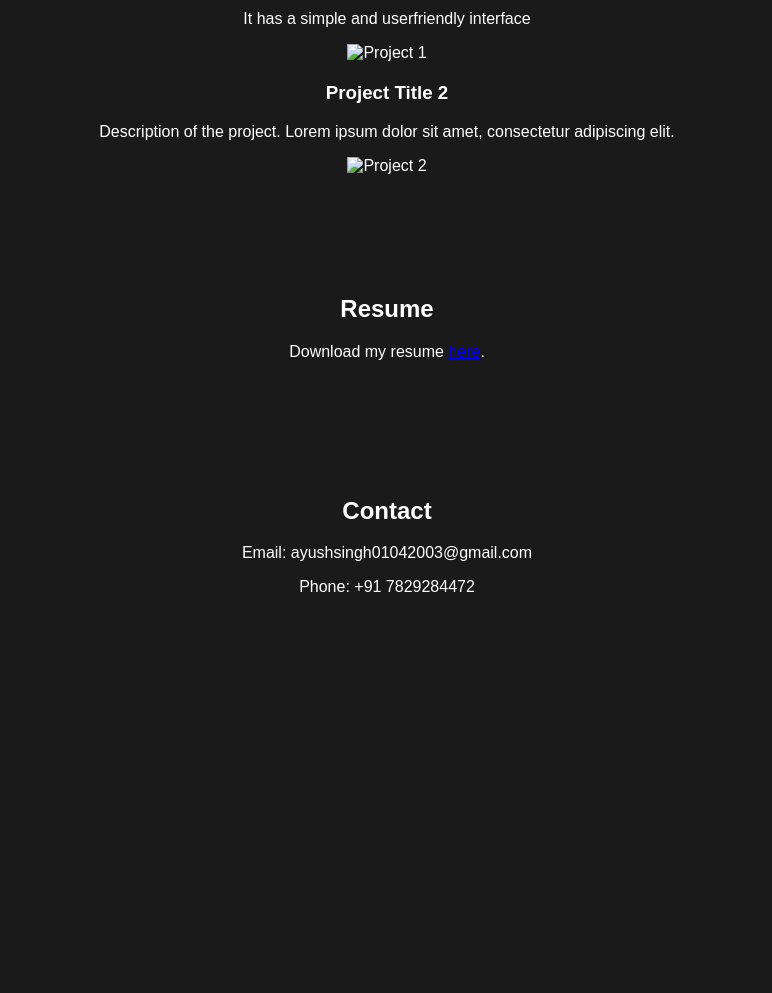
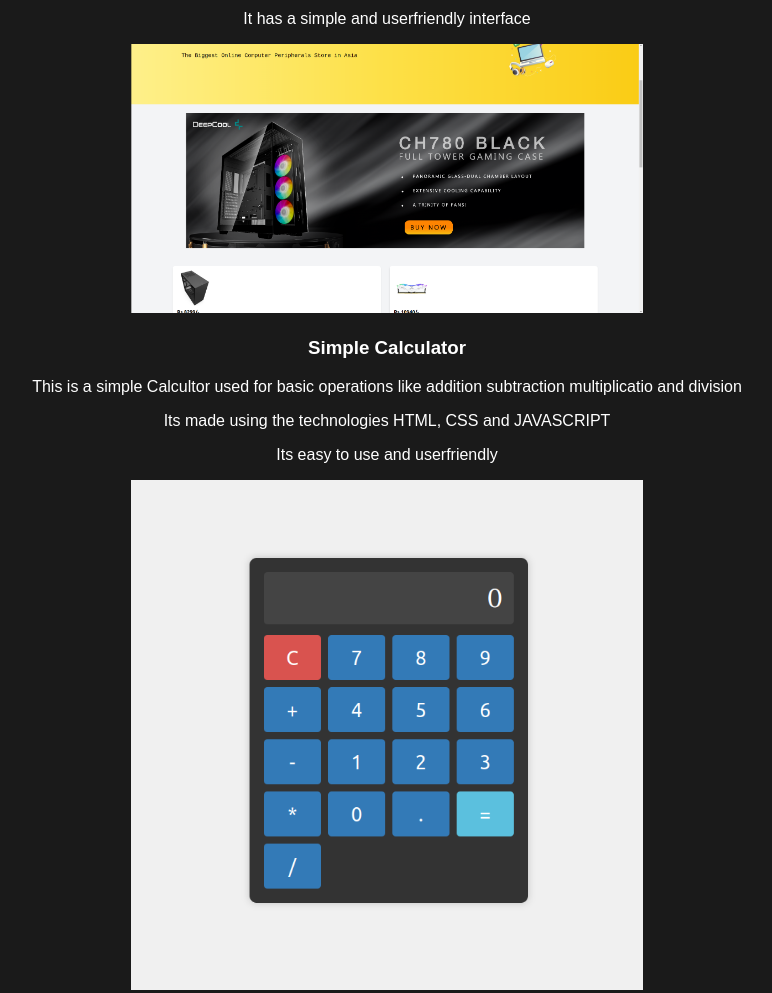
Before and after one commit to ayushsingh01042003/CODSOFT, a plain HTML site: page Portfolio/index.html in a window 1280 px wide. Shown: the part 1360-2353 px from the top of the page, without its empty margins (253-1025 px from the left). Before the commit the page ends 2022 px from the top, so only its background shows below. Drawn offline with Linux system fonts and the light colour scheme.

Commit message:
Portfolio Completed

```diff
--- a/Portfolio/index.html
+++ b/Portfolio/index.html
@@ -53,13 +53,15 @@
             <p>It Uses The technologies Html and Tailwind Css</p>
             <p>It has a simple and userfriendly interface</p>
 
-            <img src="project1.jpg" alt="Project 1">
+            <img id="landing-page" src="./assets/landing-page.png" alt="Project 1">
         </div>
         <!-- Project 2 -->
         <div class="project">
-            <h3>Project Title 2</h3>
-            <p>Description of the project. Lorem ipsum dolor sit amet, consectetur adipiscing elit.</p>
-            <img src="project2.jpg" alt="Project 2">
+            <h3>Simple Calculator</h3>
+            <p>This is a simple Calcultor used for basic operations like addition subtraction multiplicatio and division</p>
+            <p>Its made using the technologies HTML, CSS and JAVASCRIPT</p>
+            <p>Its easy to use and userfriendly</p>
+            <img id="calc" src="./assets/calc.png" alt="Project 2">
         </div>
         <!-- Add more projects as needed -->
     </section>
--- a/Portfolio/style.css
+++ b/Portfolio/style.css
@@ -85,3 +85,11 @@
     color: #fff;
     text-align: center;
 }
+
+#landing-page {
+    max-width: 40vw;
+}
+
+#calc {
+    max-width: 40vw;
+}
```
Also changed, not shown: Portfolio/assets/calc.png (added), Portfolio/assets/landing-page.png (added).
